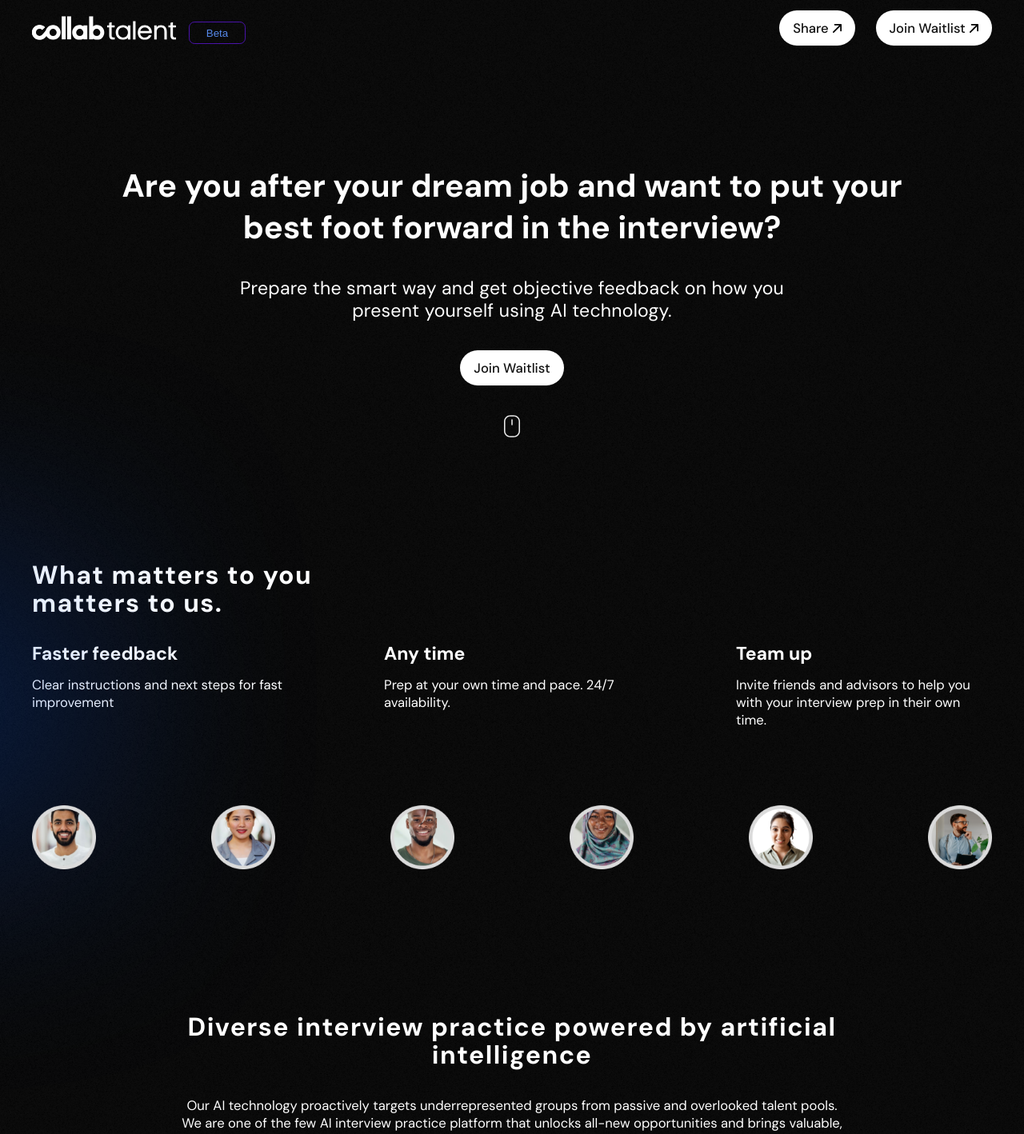
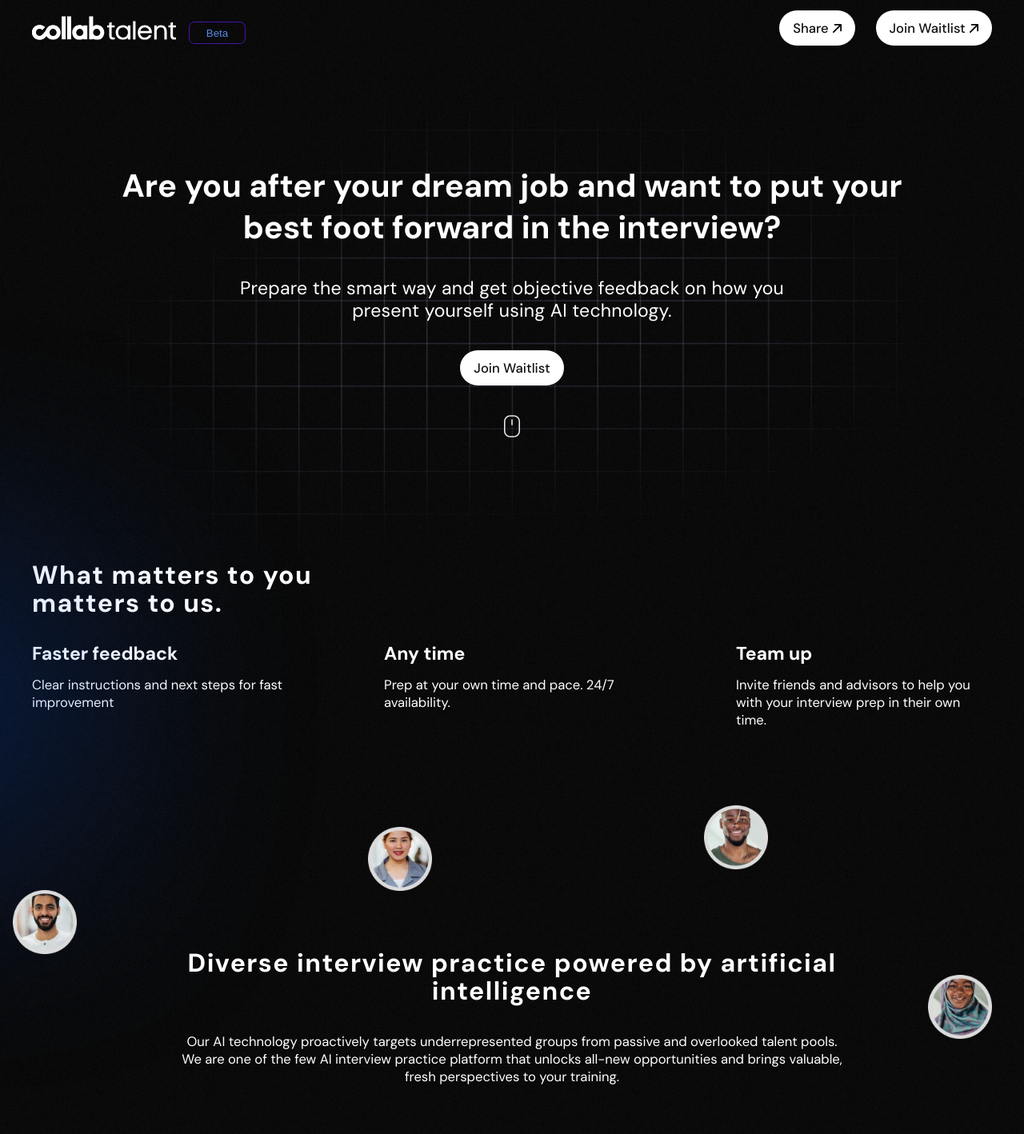
Before and after one commit to swalekhan/collabTalent, a Next.js app: page / in a window 1280 px wide. Shown: the top 1418 px of the page at 80% size. Built offline with nearby package versions, Linux system fonts and the light colour scheme; a web font is replaced by a local one.

Commit message:
reversed styled

```diff
--- a/components/Banner/Banner.module.css
+++ b/components/Banner/Banner.module.css
@@ -1,8 +1,8 @@
 .banner {
-    /* background: url('/banner.png') top no-repeat; */
+    background: url('/banner.png') top no-repeat;
     background-size: contain;
     color: var(--color-white);
-    object-fit: contain;
+    object-fit: cover;
     font-family: var(--font-dm-sans);
 
 }
--- a/components/Diverse/Diverse.module.css
+++ b/components/Diverse/Diverse.module.css
@@ -28,12 +28,7 @@
     height: clamp(50px, 6.5vw, 80px);
 }
 
-.diverse_img {
-    display: flex;
-    align-items: center;
-    justify-content: space-between;
-}
-/* .img44 {
+.img44 {
     position: absolute;
     top: 20%;
     left: -2%;
@@ -68,7 +63,7 @@
     position: absolute;
     top: 80%;
     left: 20%;
-} */
+}
 
 @media(max-width:550px) {
     .diverse {
--- a/components/Practice/Practice.module.css
+++ b/components/Practice/Practice.module.css
@@ -89,6 +89,6 @@
     }
 
     .practice_gradient {
-        filter: blur(100px);
+        filter: blur(110px);
     }
 }
```
